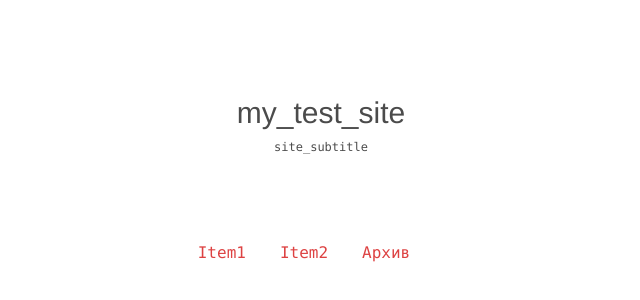
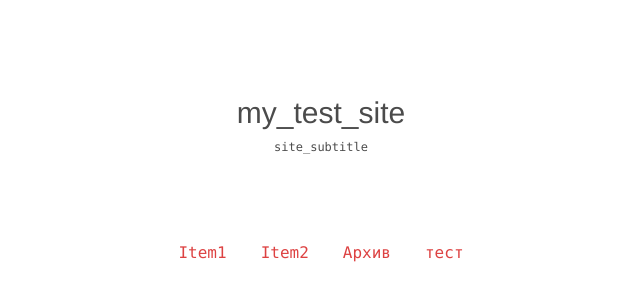
Before and after one commit to AKolomoets/akolomoets.github.io, a plain HTML site: page index.html in a window 1280 px wide. Shown: the part 144-444 px from the top of the page, without its empty margins (319-959 px from the left). Drawn offline with Linux system fonts and the light colour scheme.

Commit message:
REGULAR COMMIT BY JOPLIN PAGES PUBLISHER(v1.2.1)

```diff
--- a/index.html
+++ b/index.html
@@ -24,7 +24,7 @@
 
           <li><a href="/archives">Архив</a></li>
 
-          <li><a href=""></a></li>
+          <li><a href="/article/test">тест</a></li>
 
 
         </ul>
```
